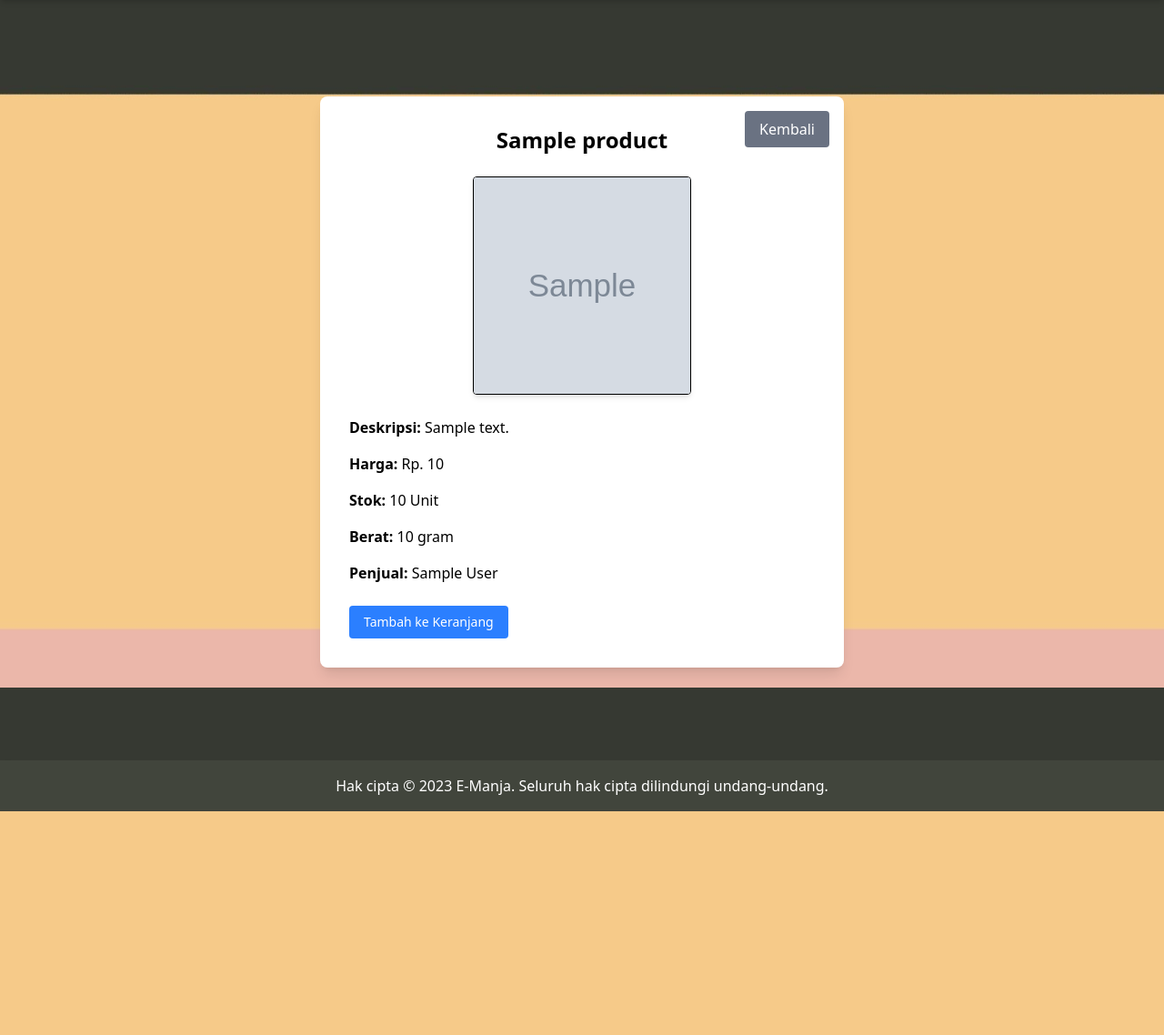
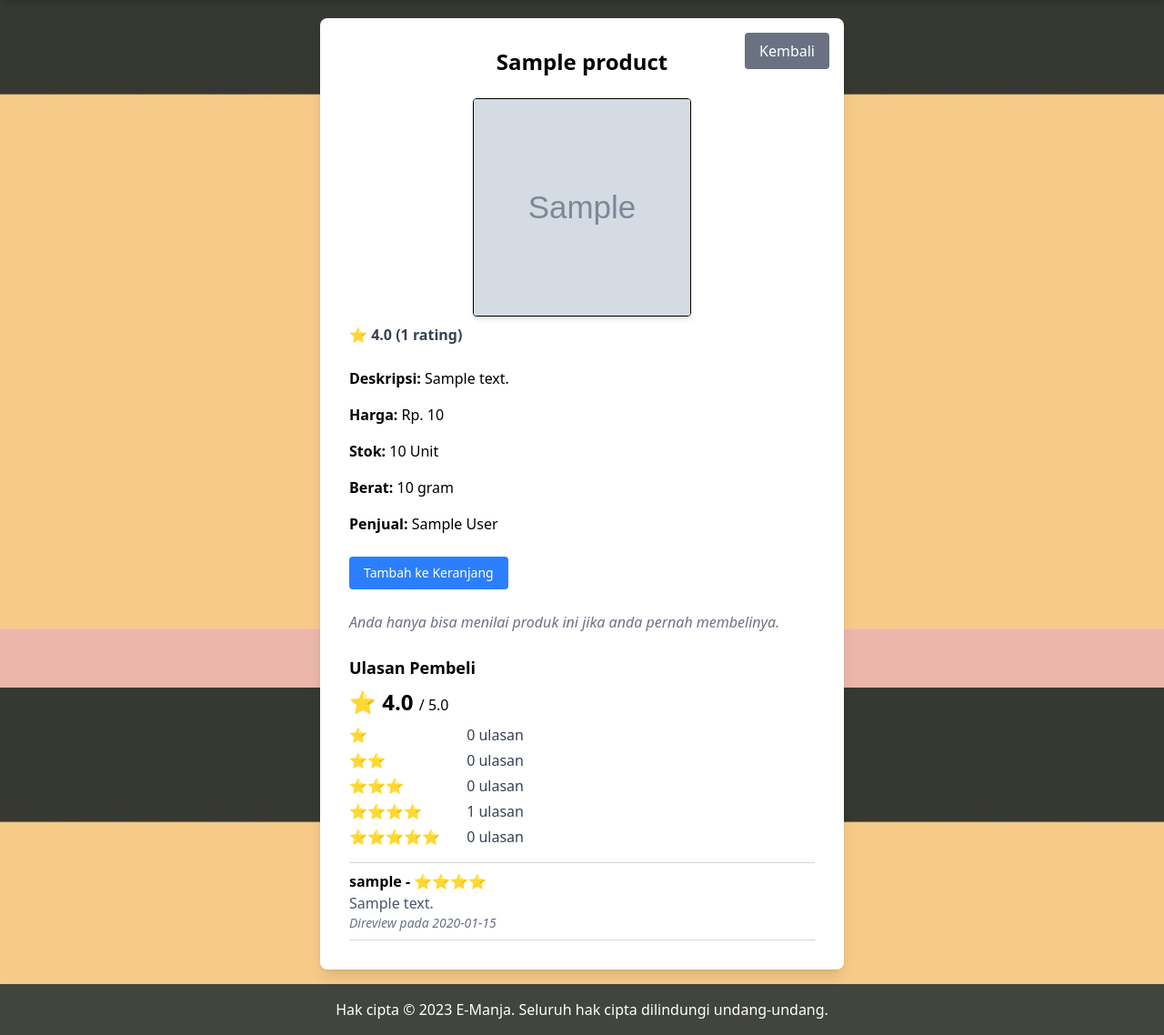
Before and after one commit to DTPL2025/tugas-proyek, a Flask app: page /produk/1 in a window 1280 px wide. Shown: the part 44-1182 px from the top of the page at 91% size. Before the commit the page ends 936 px from the top, so only its background shows below. Run offline with Flask 3, Linux system fonts and the light colour scheme; tables that the repository leaves empty hold one stand-in row (values such as "Sample post"); grey boxes marked "Sample" are stand-in pictures; some libraries are stand-ins or nearby versions.

Commit message:
implement product rating

```diff
--- a/app/forms.py
+++ b/app/forms.py
@@ -66,3 +66,13 @@ class OrderStatusUpdateForm(FlaskForm):
         ('Selesai', 'Selesai'),
     ], validators=[DataRequired()])
     submit = SubmitField('Update Status')
+
+class RatingForm(FlaskForm):
+    rating = SelectField('Rating', choices=[
+        (1, '⭐'),
+        (2, '⭐⭐'),
+        (3, '⭐⭐⭐'),
+        (4, '⭐⭐⭐⭐'),
+        (5, '⭐⭐⭐⭐⭐')], coerce=int, validators=[DataRequired()])
+    review = TextAreaField('Review', validators=[Length(max=500)])
+    submit = SubmitField('Submit Rating')
--- a/app/routes.py
+++ b/app/routes.py
@@ -4,8 +4,8 @@ import secrets
 from flask import url_for, render_template, flash, redirect, request
 from flask_login import current_user, login_required, login_user, logout_user
 from app import app, db, bcrypt
-from app.forms import LoginForm, RegisterForm, ProductForm, CartUpdateForm, OrderStatusUpdateForm
-from app.models import User, Product, Cart, Order
+from app.forms import LoginForm, RatingForm, RegisterForm, ProductForm, CartUpdateForm, OrderStatusUpdateForm
+from app.models import Rating, User, Product, Cart, Order
 from flasgger import swag_from
 from app.models import OrderDetail
 from app.models import Order, OrderDetail
@@ -245,18 +245,51 @@ def delete_product(product_id):
     flash('Produk telah dihapus!', 'success')
     return redirect(url_for('etalase_product'))
 
-@app.route('/produk/<int:product_id>')
+@app.route('/produk/<int:product_id>', methods=['GET', 'POST'])
 @swag_from('docs/detail_product.yml')
 def detail_product(product_id):
-    # Query produk berdasarkan ID
-    product = Product.query.get(product_id)
+    product = Product.query.get_or_404(product_id)
+    form = RatingForm()
 
-    # Jika produk tidak ditemukan, tampilkan pesan dan redirect
-    if product is None:
-        flash("Produk Tidak Ditemukan, kembali ke halaman produk.", "danger")
-        return redirect(request.referrer or url_for('katalog_product'))
+    has_ordered = False
+    previous_rating = None
 
-    return render_template('detail_product.jinja', product=product)
+    if current_user.is_authenticated:
+        # Check if the user has ordered this product
+        has_ordered = db.session.query(OrderDetail).join(Order).filter(
+            Order.user_id == current_user.id,
+            OrderDetail.product_id == product_id
+        ).count() > 0
+        # Check if the user has already rated this product
+        previous_rating = Rating.query.filter_by(user_id=current_user.id, product_id=product_id).first()
+
+        if form.validate_on_submit() and has_ordered:
+            # Check if the user has already rated this product
+            existing_rating = Rating.query.filter_by(user_id=current_user.id, product_id=product_id).first()
+            if existing_rating:
+                existing_rating.rating = form.rating.data
+                existing_rating.review = form.review.data
+            else:
+                new_rating = Rating(
+                    user_id=current_user.id,
+                    product_id=product_id,
+                    rating=form.rating.data,
+                    review=form.review.data
+                )
+                db.session.add(new_rating)
+            db.session.commit()
+            flash('Your rating has been submitted!', 'success')
+            return redirect(url_for('detail_product', product_id=product_id))
+
+        form.rating.data = previous_rating.rating if previous_rating else None
+        form.review.data = previous_rating.review if previous_rating else None
+
+    # Calculate rating statistics
+    ratings = Rating.query.filter_by(product_id=product_id).all()
+    average_rating = sum(r.rating for r in ratings) / len(ratings) if ratings else 0
+    rating_count = len(ratings)
+
+    return render_template('detail_product.jinja', product=product, form=form, ratings=ratings, average_rating=average_rating, rating_count=rating_count, has_ordered=has_ordered, previous_rating=previous_rating)
 
 @app.route('/cart', methods=['GET', 'POST'])
 @login_required
--- a/app/templates/base.jinja
+++ b/app/templates/base.jinja
@@ -5,6 +5,7 @@
     <meta name="viewport" content="width=device-width, initial-scale=1.0">
     <title>{% block title %}Judul Halaman{% endblock %}</title>
     <script src="https://cdn.jsdelivr.net/npm/@tailwindcss/browser@4"></script>
+    <link rel="stylesheet" href="https://cdnjs.cloudflare.com/ajax/libs/font-awesome/6.7.2/css/all.min.css" integrity="sha512-Evv84Mr4kqVGRNSgIGL/F/aIDqQb7xQ2vcrdIwxfjThSH8CSR7PBEakCr51Ck+w+/U6swU2Im1vVX0SVk9ABhg==" crossorigin="anonymous" referrerpolicy="no-referrer" />
     <script src="//unpkg.com/alpinejs" defer></script>
 </head>
 <body class="bg-[#363932] flex flex-col items-center bg-[url('/static/images/bg_nonberanda.jpg')] bg-cover bg-no-repeat bg-fixed bg-center">
--- a/app/templates/detail_product.jinja
+++ b/app/templates/detail_product.jinja
@@ -1,5 +1,5 @@
 {% extends "base.jinja" %}
-{% block title %}Product Details{% endblock %}
+{% block title %}{{ product.name }}{% endblock %}
 
 {% block body %}
 <body class="bg-gray-100 flex items-center justify-center min-h-screen">
@@ -11,15 +11,17 @@
         <h1 class="text-2xl font-bold mb-6 text-center">{{ product.name }}</h1>
 
         <!-- Gambar Produk -->
-        <div class="flex justify-center mb-6">
+        <div class="flex justify-center">
             <img src="{{ url_for('static', filename='product_images/' + product.image_file) }}"
                  alt="{{ product.name }}"
                  class="border rounded w-60 h-60 object-cover shadow-md">
         </div>
 
+        <!-- Rating Produk -->
+        <p class="text-md font-bold text-gray-700 mt-2 mb-6">⭐ {{ average_rating|round(1) }} ({{ rating_count }} rating)</p>
         <!-- Detail Produk -->
         <div class="space-y-4 mb-6">
-            <p><span class="font-semibold">Deskripsi:</span> {{ product.description if product.description else 'Tidak ada deskripsi.' }}</p>
+            <p style="white-space: pre-line;"><span class="font-semibold">Deskripsi:</span> {{ product.description if product.description else 'Tidak ada deskripsi.' }}</p>
             <p><span class="font-semibold">Harga:</span> Rp. {{ "{:,}".format(product.price).replace(',', 'X').replace('.', ',').replace('X', '.') }}</p>
             <p><span class="font-semibold">Stok:</span> {{ product.stock }} Unit</p>
             <p><span class="font-semibold">Berat:</span> {{ product.weight }} gram</p>
@@ -30,12 +32,69 @@
         <div class="space-y-3">
             <!-- Form Tambah ke Keranjang -->
            <form action="{{ url_for('add_to_cart', product_id=product.id) }}" method="POST" class="w-full sm:w-auto">
-    <button type="submit"
-            class="bg-blue-500 text-white px-4 py-2 rounded hover:bg-blue-600 text-sm w-full sm:w-auto">
-        Tambah ke Keranjang
-    </button>
-</form>
+                <button type="submit"
+                        class="bg-blue-500 text-white px-4 py-2 rounded hover:bg-blue-600 text-sm w-full sm:w-auto">
+                    Tambah ke Keranjang
+                </button>
+            </form>
+        </div>
 
+        <!-- Rating Form -->
+        {% if has_ordered %}
+            <div class="mt-6">
+            <h2 class="text-lg font-bold">
+                {% if previous_rating %}
+                Edit Ulasan
+                {% else %}
+                Beri Ulasan
+                {% endif %}
+            </h2>
+            <form method="POST">
+                {{ form.hidden_tag() }}
+                <div class="form-group">
+                {{ form.rating.label(class="block text-sm font-medium text-gray-700") }}
+                {{ form.rating(class="w-full p-2 border border-gray-300 rounded mt-1") }}
+                </div>
+                <div class="form-group">
+                {{ form.review.label(class="block text-sm font-medium text-gray-700") }}
+                {{ form.review(class="w-full p-2 border border-gray-300 rounded mt-1") }}
+                </div>
+                <button type="submit" class="bg-blue-500 text-white text-sm px-4 py-2 rounded hover:bg-blue-600">
+                {% if previous_rating %}
+                    Update Ulasan
+                {% else %}
+                    Submit Ulasan
+                {% endif %}
+                </button>
+            </form>
+            </div>
+        {% else %}
+            <p class="mt-6 text-gray-500 italic">Anda hanya bisa menilai produk ini jika anda pernah membelinya.</p>
+        {% endif %}
+
+        <!-- Reviews -->
+        <div class="mt-6">
+            <h2 class="text-lg font-bold mt-2 pb-2">Ulasan Pembeli</h2>
+            <span class="text-2xl font-bold">⭐ {{ average_rating|round(1) }} </span> <span class="text-md">/ 5.0</span>
+            <div class="mt-2 pb-4">
+                <div class="text-gray-700 space-y-1">
+                {% for star in range(1, 6) %}
+                    <div class="flex justify-between w-48">
+                    <span>{{ '⭐' * star }}</span>
+                    <span>{{ ratings|selectattr('rating', 'eq', star)|list|length }} ulasan</span>
+                    </div>
+                {% endfor %}
+                </div>
+            </div>
+            {% for rating in ratings|reverse %}
+                <div class="border-y border-gray-300 py-2">
+                    <p class="font-semibold">{{ rating.user.username }} - {{ '⭐' * rating.rating }}</p>
+                    <p class="text-gray-600">{{ rating.review }}</p>
+                    <p class="text-sm text-gray-500 italic">Direview pada {{ rating.created_at.strftime('%Y-%m-%d') }}</p>
+                </div>
+            {% else %}
+                <p class="text-gray-500 italic">Belum ada review produk.</p>
+            {% endfor %}
         </div>
 
     </div>
--- a/app/templates/katalog_product.jinja
+++ b/app/templates/katalog_product.jinja
@@ -25,7 +25,7 @@
                          alt="{{ product.name }}" width="100" height="100"
                          class="border rounded w-32 h-32 object-cover mt-2">
 
-                    <p class="text-sm text-gray-600 mt-2 break-words overflow-hidden overflow-ellipsis" style="display: -webkit-box; -webkit-line-clamp: 2; -webkit-box-orient: vertical;">
+                    <p class="text-sm text-gray-600 mt-2 break-words overflow-hidden overflow-ellipsis" style="display: -webkit-box; -webkit-line-clamp: 2; -webkit-box-orient: vertical; white-space: pre-line;">
                         {{ product.description }}
                     </p>
                     <p class="text-gray-700 font-semibold mt-2">Harga: Rp. {{ "{:,}".format(product.price).replace(',', 'X').replace('.', ',').replace('X', '.') }}</p>
```
Also changed, not shown: app/models.py (+11 -0 lines).
